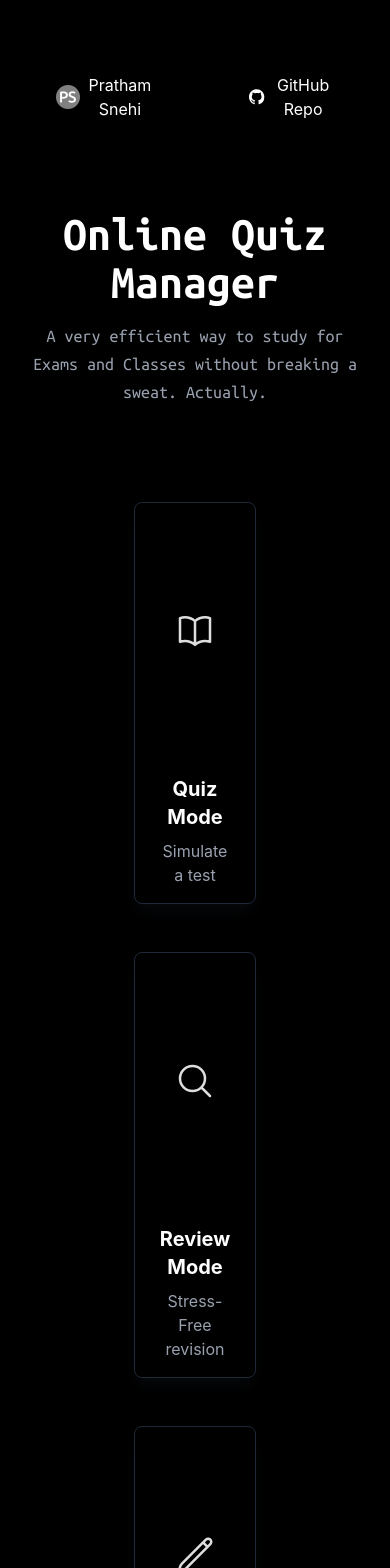
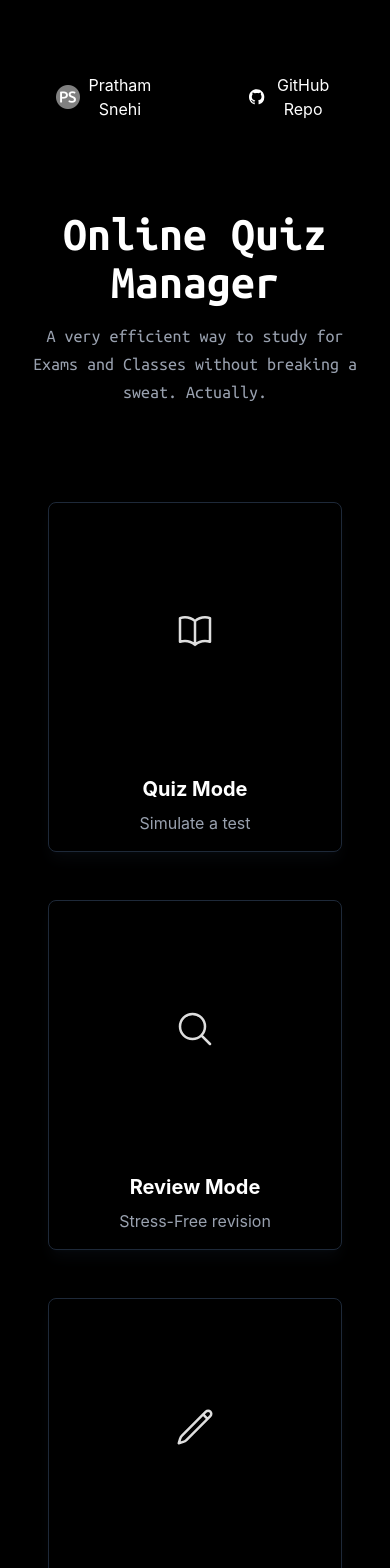
Before and after one commit to blackmask-exe/quiz-manager-react, a React (Vite) app: page / in a window 390 px wide. Shown: the top 1568 px of the page. Built offline with nearby package versions, Linux system fonts and the light colour scheme.

Commit message:
fix responsiveness on mobile

```diff
--- a/package.json
+++ b/package.json
@@ -4,7 +4,7 @@
   "version": "0.0.0",
   "type": "module",
   "scripts": {
-    "dev": "vite",
+    "dev": "vite --host",
     "build": "vite build",
     "lint": "eslint .",
     "preview": "vite preview"
--- a/src/components/Landing.jsx
+++ b/src/components/Landing.jsx
@@ -16,7 +16,8 @@ function Landing({ onChangeDisplay }) {
     <>
       <Header />
       <HeroHeading />
-      <div className="grid grid-cols-1 md:grid-cols-2 lg:grid-cols-3 gap-6 p-8 max-w-7xl mx-auto pl-24 pr-24">
+      <div className="">
+        <div className="grid grid-cols-[repeat(auto-fit,minmax(250px,1fr))] gap-6 p-8 max-w-7xl mx-auto px-4 md:px-24">
           <Card
             image={quizLogo}
             heading="Quiz Mode"
@@ -36,6 +37,7 @@ function Landing({ onChangeDisplay }) {
             description={"Add or Remove from the Database"}
           />
         </div>
+      </div>
     </>
   );
 }
--- a/src/components/subcomponents/Card.jsx
+++ b/src/components/subcomponents/Card.jsx
@@ -2,7 +2,7 @@ const Card = ({ image, heading, description, ...props }) => {
   return (
     <div
       {...props}
-      className=" mx-auto mb-6 w-11/12 sm:w-80 md:w-72 lg:w-72 rounded-lg overflow-hidden border border-gray-800 bg-[#000000] shadow-lg shadow-gray-800/20 cursor-pointer hover:scale-105 duration-300"
+      className="mb-6 w-full md:w-80 lg:w-72 rounded-lg overflow-hidden border border-gray-800 bg-[#000000] shadow-lg shadow-gray-800/20 cursor-pointer hover:scale-105 duration-300"
     >
       <div className="w-full h-64 flex items-center justify-center p-6">
         {image}
--- /dev/null
+++ b/src/components/subcomponents/ReturnHomeButton.jsx
@@ -0,0 +1,3 @@
+export default function ReturnHomeButton() {
+  return <></>;
+}
--- a/src/components/subcomponents/TestQuestionsView.jsx
+++ b/src/components/subcomponents/TestQuestionsView.jsx
@@ -13,7 +13,7 @@ export default function TestQuestionsView({
   return (
     <>
       {" "}
-      <div className="flex flex-col items-center mt-24 px-4 w-full max-w-[85rem] mx-auto">
+      <div className="flex flex-col items-center mt-24 px-4 w-full md:w-1/2 max-w-[85rem] mx-auto">
         {/* Header Row with Timer */}
         <TestTimer setQuizInProgress={setQuizInProgress} />
 
```
Also changed, not shown: src/index.css (+0 -45 lines). Lines whose indentation alone changed are shown as unchanged.
